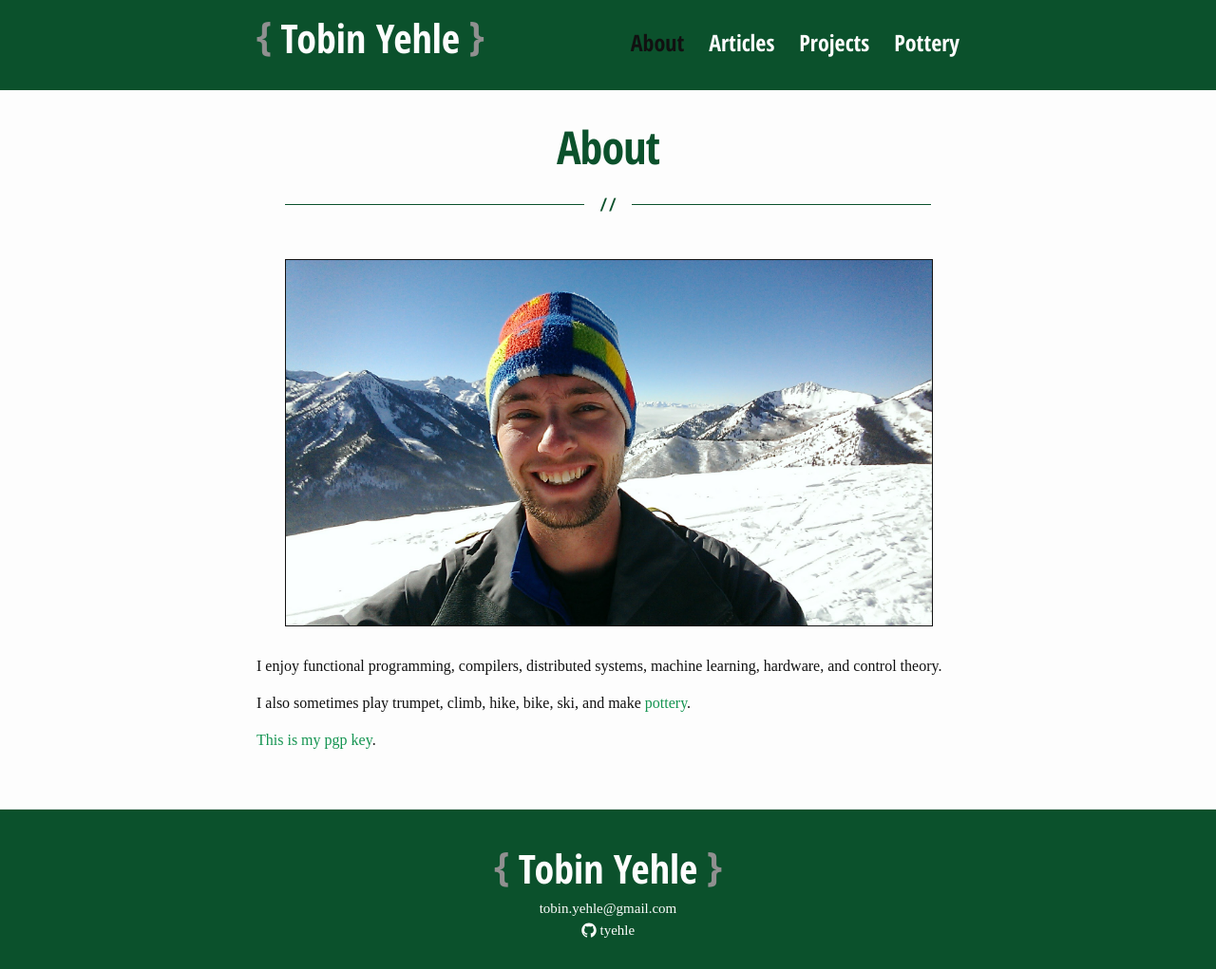
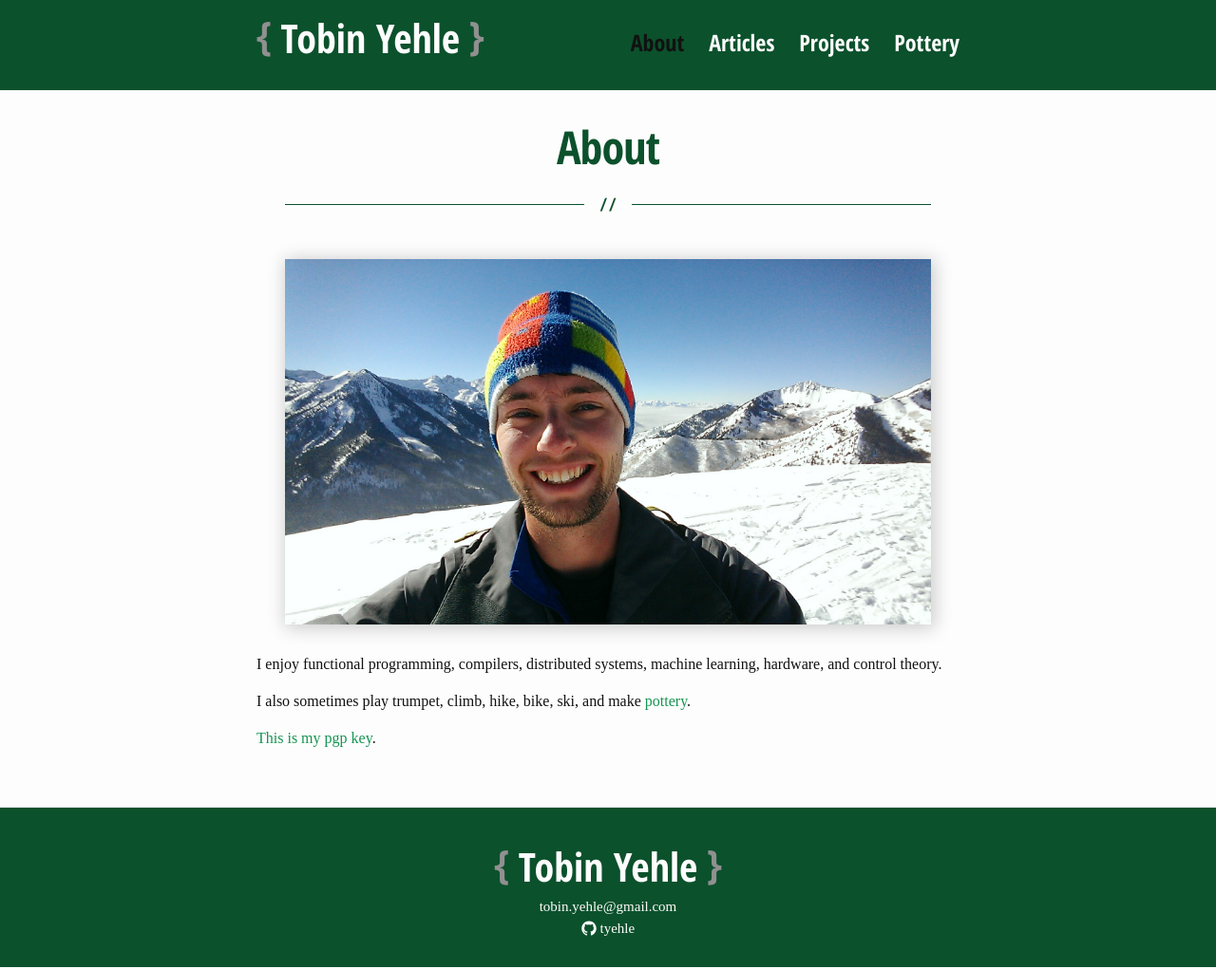
Before and after one commit to tyehle/tyehle.github.io, a Jekyll site: the page built from index.md, in a window 1280 px wide. Shown: the whole page at 95% size. Built offline with Jekyll 4.4.1, drawn with Linux system fonts in a browser that asks for light colours; some web fonts are replaced.

Commit message:
change image border

```diff
--- a/_sass/_layout.scss
+++ b/_sass/_layout.scss
@@ -327,9 +327,7 @@
     }
 
     .image {
-        border: 1px;
-        border-style: solid;
-        border-color: $text-color;
+        box-shadow: 2px 2px 18px 2px rgba(0, 0, 0, 0.2);
     }
 }
 
```
